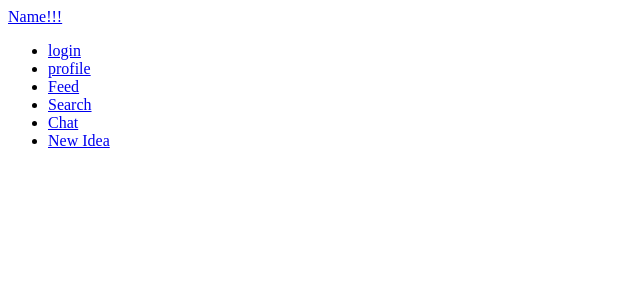
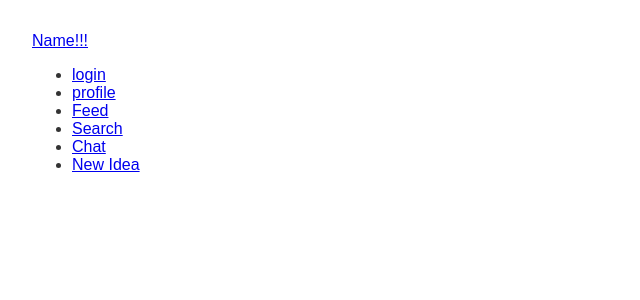
Before and after one commit to mchowdhury2/SOARApp, an Angular app: page / in a window 1280 px wide. Shown: the top 300 px of the page, without its empty margins (0-640 px from the left). Built offline with nearby package versions, Linux system fonts and the light colour scheme.

Commit message:
adding in some sort of style

```diff
--- a/src/styles.css
+++ b/src/styles.css
@@ -1 +1,21 @@
-/* You can add global styles to this file, and also import other style files */
+h1 {
+    color: #369;
+    font-family: Arial, Helvetica, sans-serif;
+    font-size: 250%;
+  }
+  h2, h3 {
+    color: #444;
+    font-family: Arial, Helvetica, sans-serif;
+    font-weight: lighter;
+  }
+  body {
+    margin: 2em;
+  }
+  body, input[type="text"], button {
+    color: #333;
+    font-family: Cambria, Georgia;
+  }
+  /* everywhere else */
+  * {
+    font-family: Arial, Helvetica, sans-serif;
+  }
```
